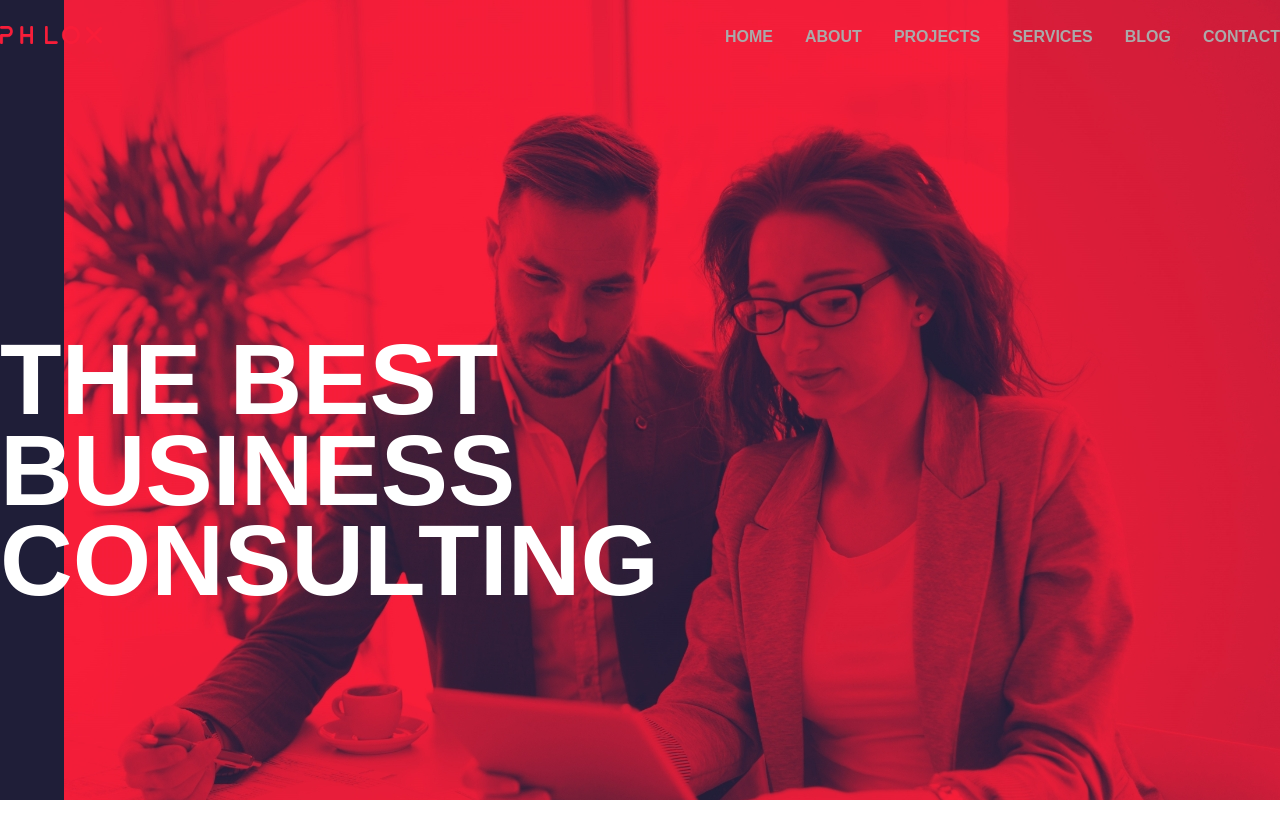
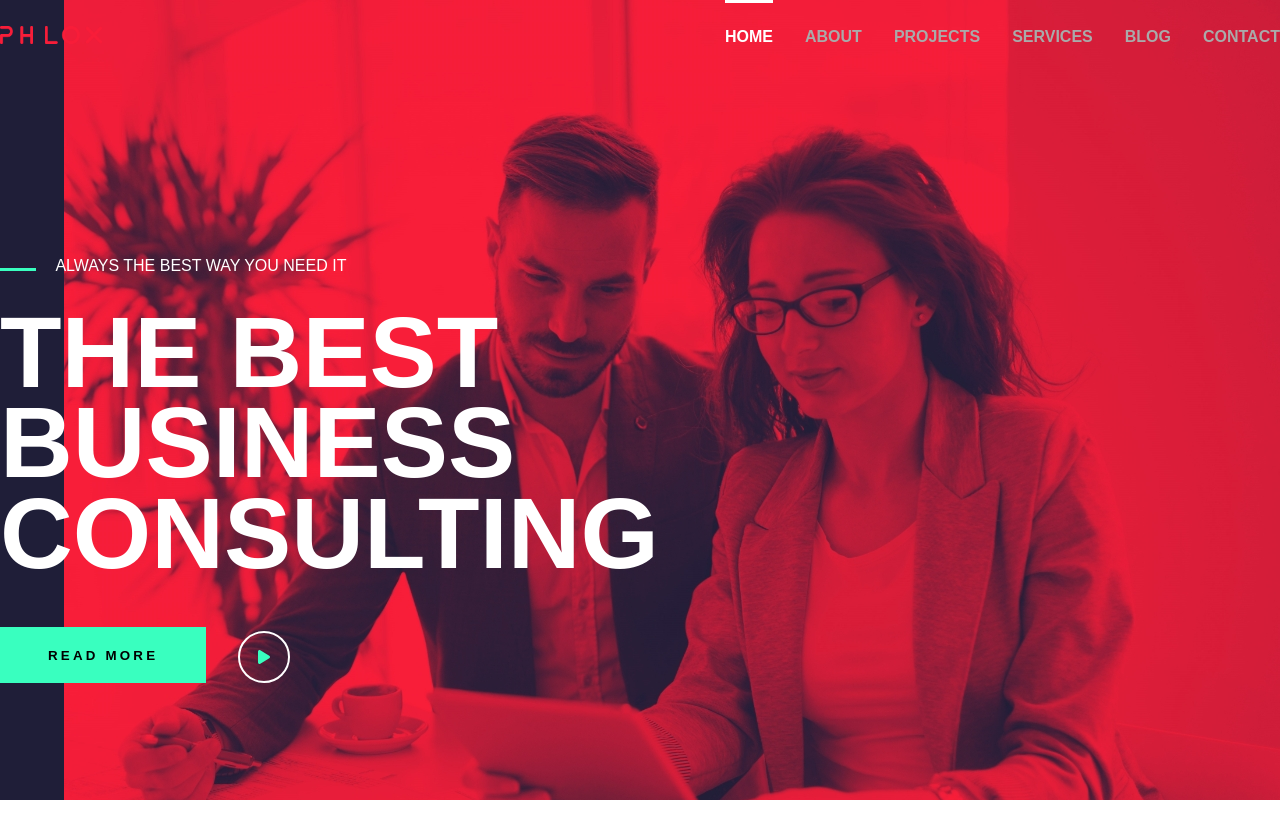
Before and after one commit to DavideSias/proj-html-vuejs, a Vue app: page / in a window 1280 px wide. Shown: the top 838 px of the page. Built offline with nearby package versions, Linux system fonts and the light colour scheme; a web font is replaced by a local one.

Commit message:
Add headers buttons and style details

```diff
--- a/package.json
+++ b/package.json
@@ -8,6 +8,11 @@
     "lint": "vue-cli-service lint"
   },
   "dependencies": {
+    "@fortawesome/fontawesome-svg-core": "^6.2.1",
+    "@fortawesome/free-brands-svg-icons": "^6.2.1",
+    "@fortawesome/free-regular-svg-icons": "^6.2.1",
+    "@fortawesome/free-solid-svg-icons": "^6.2.1",
+    "@fortawesome/vue-fontawesome": "^2.0.9",
     "core-js": "^3.8.3",
     "vue": "^2.6.14"
   },
--- a/src/assets/scss/_variables.scss
+++ b/src/assets/scss/_variables.scss
@@ -0,0 +1,3 @@
+$bg-color: #1F1E38;
+$btn-light-color: #39ffbf;
+$hover-color: #F81D39;
--- a/src/components/HeaderSection.vue
+++ b/src/components/HeaderSection.vue
@@ -6,9 +6,11 @@
         src="@/img/logotype.png"
         alt="logo"
       >
-      <!--TODO: dinamico, statico solo per lo stile e link-->
+      <!--TODO: dinamico + link, ora è statico solo per lo stile -->
       <ul>
-        <li>Home</li>
+        <li class="active">
+          Home
+        </li>
         <li>About</li>
         <li>Projects</li>
         <li>Services</li>
@@ -18,7 +20,18 @@
     </div>
     <div class="headline-container">
       <div class="headline">
+        <div class="sub-headline">
+          Always the best way you need it
+        </div>
+
         <h1>the best business consulting</h1>
+
+        <div class="links-container">
+          <button>READ MORE</button>
+          <div class="icon">
+            <font-awesome-icon icon="fa-solid fa-play" />
+          </div>
+        </div>
       </div>
     </div>
   </Header>
@@ -31,16 +44,18 @@ export default {
 </script>
 
 <style lang="scss" scoped>
+@import '@/assets/scss/variables';
+
 header{
   height: 100vh;
-  background-color: #1F1E38;
+  background-color: $bg-color;
   background-image: url('@/img/portrait-of-young-architect-woman-on-meeting-KFZCE3A.jpg');
   background-position-x: right;
   background-position-y: top;
   background-repeat: no-repeat;
 }
 .navbar{
-  max-width: 1400px;
+  max-width: 1500px;
   height: 70px;
   margin: 0 auto;
   display: flex;
@@ -73,6 +88,10 @@ header{
         color:white;
       }
     }
+    .active{
+      border-top: 3px solid white;
+      color:white;
+    }
   }
 }
 
@@ -85,12 +104,64 @@ header{
 
     .headline{
       width: 40%;
+
+      .sub-headline{
+        color: white;
+        text-transform: uppercase;
+        margin-bottom: 2rem;
+      }
+      .sub-headline::before {
+        margin-right: 1rem;
+        content: '';
+        display: inline-block;
+        width: 7%;
+        border-bottom: 3px solid $btn-light-color;
+      }
       h1{
         font-size: 6.3rem;
         text-transform: uppercase;
         color:white;
         line-height: 0.9;
       }
+
+      button{
+        padding: 1.3rem 3rem;
+        margin-top: 3rem;
+        background-color: $btn-light-color;
+        letter-spacing: 0.2rem;
+        font-weight: 600;
+        border: none;
+        cursor: pointer;
+
+        &:hover{
+          color: white;
+          background-color: $hover-color;
+        }
+      }
+      .links-container{
+        display: flex;
+        align-items: flex-end;
+        gap: 2rem;
+
+        .icon{
+        display: flex;
+        align-items: center;
+        justify-content: center;
+        color: $btn-light-color;
+        width: 3rem;
+        height: 3rem;
+        padding: 1.5rem;
+        border: 2px solid white;
+        border-radius: 50%;
+        cursor: pointer;
+
+        &:hover{
+          color: white;
+          background-color: $hover-color;
+        }
+      }
+      }
     }
+
 }
 </style>
--- a/src/main.js
+++ b/src/main.js
@@ -1,5 +1,11 @@
 import Vue from 'vue';
+import { library } from '@fortawesome/fontawesome-svg-core';
+import { faPlay } from '@fortawesome/free-solid-svg-icons';
+import { FontAwesomeIcon } from '@fortawesome/vue-fontawesome';
 import App from './App.vue';
+
+library.add(faPlay);
+Vue.component('FontAwesomeIcon', FontAwesomeIcon);
 
 Vue.config.productionTip = false;
 
```
Also changed, not shown: 1 other file (tests, documents, lock files or other folders).
